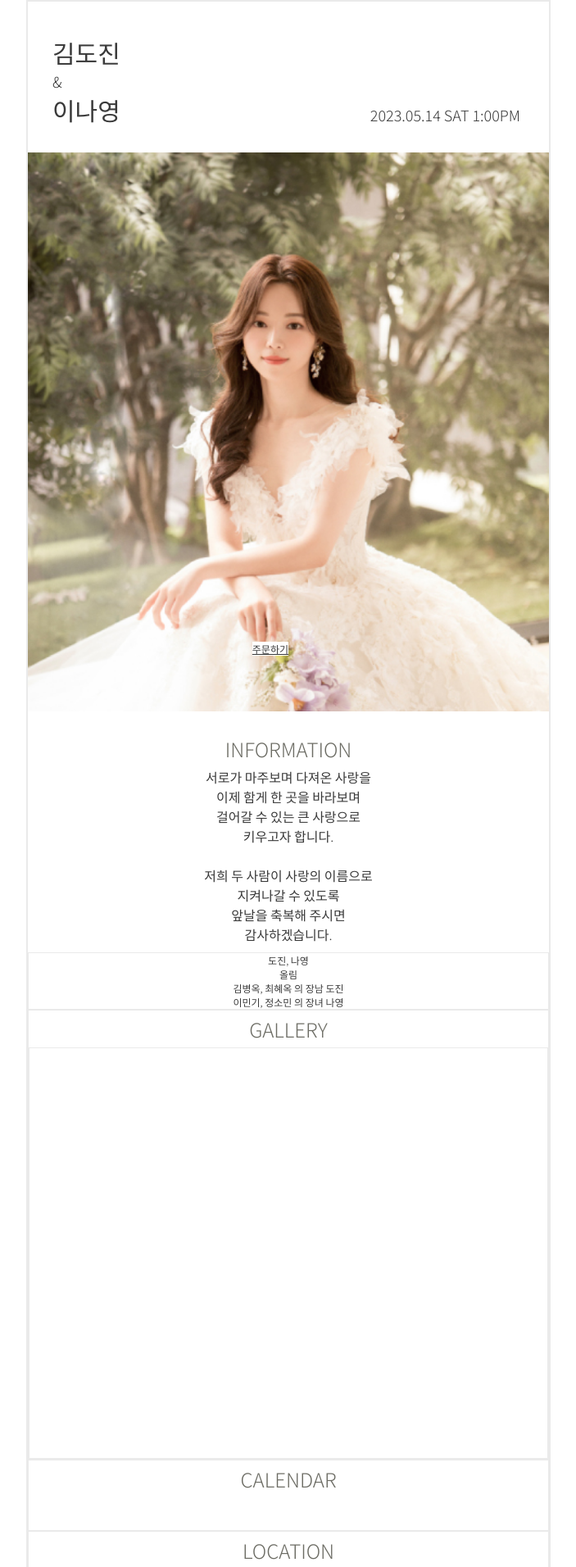
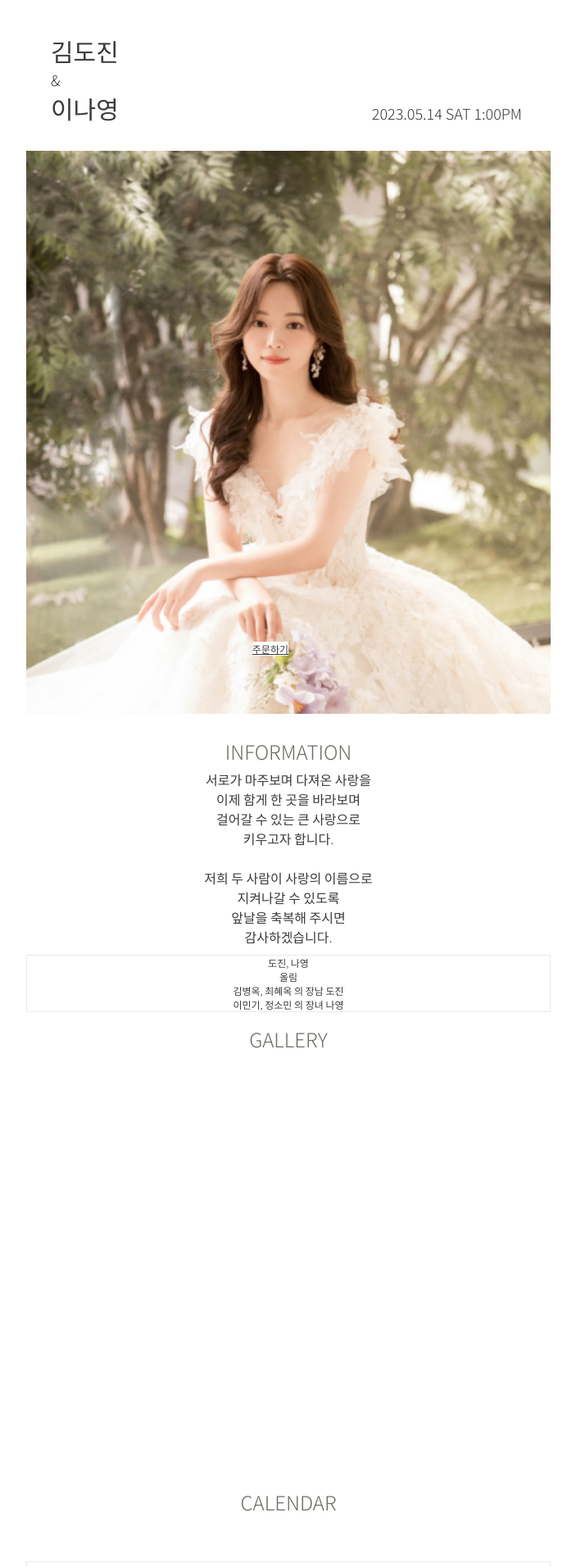
Before and after one commit to iameeo/urbanincard.pythonanywhere.com, a Flask app: page /Sample/0 in a window 1280 px wide. Shown: the top 1912 px of the page at 82% size, without its empty margins (288-991 px from the left). Run offline with Flask 3, Linux system fonts and the light colour scheme; some libraries are stand-ins or nearby versions.

Commit message:
sample 0 edit

```diff
--- a/mysite/templates/Sample/0.html
+++ b/mysite/templates/Sample/0.html
@@ -38,11 +38,11 @@
     }
 
     .wrap {
-        border: 1px solid #eaeaea;
+        border: 0px solid #eaeaea;
     }
 
     .contents {
-        border: 1px solid #eaeaea;
+        border: 0px solid #eaeaea;
     }
 
     .contents h1 {
@@ -68,11 +68,12 @@
     }
 
     .contents > .gallery_wrap {
-        border: 1px solid #eaeaea;
+        border: 0px solid #eaeaea;
+        padding:10px 0px;
     }
 
     .contents > .gallery_wrap > .gallery {
-        border: 1px solid #eaeaea;
+        border: 0px solid #eaeaea;
         height:500px;
     }
 
@@ -110,7 +111,8 @@
 }
 
     .contents > .cullender {
-        border: 1px solid #eaeaea;
+        border: 0px solid #eaeaea;
+        padding:10px 0px;
     }
 
     .contents > .location {
@@ -140,7 +142,7 @@
     --calendar-nextprev-bg-color: transparent;
     --next-prev-arrow-color : #FFF;
     --calendar-border-radius: 16px;
-    --calendar-prevnext-date-color: #484848
+    --calendar-prevnext-date-color: #bbbbbb
 }
 
 * {
@@ -182,7 +184,7 @@
 
 .calendar .calendar-inner .calendar-body div:nth-child(-n+7) {
     border: 1px solid transparent;
-    border-bottom: 1px solid var(--weekdays-border-bottom-color);
+    border-bottom: 1px solid #bbbbbb;
 }
 
 .calendar .calendar-inner .calendar-body div:nth-child(-n+7):hover {
@@ -191,15 +193,16 @@
 }
 
 .calendar .calendar-inner .calendar-body div>a {
-    color: #eaeaea;
+    color: #5d5d5d;
     text-decoration: none;
     display: flex;
     justify-content: center;
 }
 
 .calendar .calendar-inner .calendar-body div:hover {
-    border: 1px solid var(--calendar-date-hover-color);
+    /*border: 1px solid var(--calendar-date-hover-color);
     border-radius: 4px;
+    */
 }
 
 .calendar .calendar-inner .calendar-body div.empty-dates:hover {
@@ -242,7 +245,7 @@
 
 .calendar .calendar-inner .calendar-body .calendar-today {
     /*background: var(--calendar-today-color);*/
-    background-color: #eaeaea;
+    background-color: #bbbbbb;
     border-radius: 4px;
 }
 
@@ -251,6 +254,7 @@
 }
 
 .calendar .calendar-inner .calendar-body .calendar-today a {
+  color:#fff;
     outline: 2px solid var(--calendar-today-innerborder-color);
 }
 
@@ -396,9 +400,10 @@
 //Added previous month and next month view
 
 function CalendarControl() {
-    const calendar = new Date();
+    const eventDate = new Date(2023, 4, 14)
+    const calendar = new Date(eventDate);
     const calendarControl = {
-      localDate: new Date(),
+      localDate: new Date(eventDate),
       prevMonthLastDate: null,
       calWeekDays: ["Sun", "Mon", "Tue", "Wed", "Thu", "Fri", "Sat"],
       calMonthName: [
@@ -474,13 +479,13 @@
         document.querySelector(
           ".calendar"
         ).innerHTML += `<div class="calendar-inner"><div class="calendar-controls">
-          <div class="calendar-prev"><a href="#"><svg xmlns="http://www.w3.org/2000/svg" width="128" height="128" viewBox="0 0 128 128"><path fill="#666" d="M88.2 3.8L35.8 56.23 28 64l7.8 7.78 52.4 52.4 9.78-7.76L45.58 64l52.4-52.4z"/></svg></a></div>
+          <div class="calendar-prev"><a><svg xmlns="http://www.w3.org/2000/svg" width="128" height="128" viewBox="0 0 128 128"><path fill="#666" d="M88.2 3.8L35.8 56.23 28 64l7.8 7.78 52.4 52.4 9.78-7.76L45.58 64l52.4-52.4z"/></svg></a></div>
           <div class="calendar-year-month">
           <div class="calendar-month-label"></div>
           <div>-</div>
           <div class="calendar-year-label"></div>
           </div>
-          <div class="calendar-next"><a href="#"><svg xmlns="http://www.w3.org/2000/svg" width="128" height="128" viewBox="0 0 128 128"><path fill="#666" d="M38.8 124.2l52.4-52.42L99 64l-7.77-7.78-52.4-52.4-9.8 7.77L81.44 64 29 116.42z"/></svg></a></div>
+          <div class="calendar-next"><a><svg xmlns="http://www.w3.org/2000/svg" width="128" height="128" viewBox="0 0 128 128"><path fill="#666" d="M38.8 124.2l52.4-52.42L99 64l-7.77-7.78-52.4-52.4-9.8 7.77L81.44 64 29 116.42z"/></svg></a></div>
           </div>
           <div class="calendar-today-date">Today:
             ${calendarControl.calWeekDays[calendarControl.localDate.getDay()]},
@@ -522,14 +527,14 @@
           } else {
             document.querySelector(
               ".calendar .calendar-body"
-            ).innerHTML += `<div class="number-item" data-num=${count}><a class="dateNumber" href="#">${count++}</a></div>`;
+            ).innerHTML += `<div class="number-item" data-num=${count}><a class="dateNumber">${count++}</a></div>`;
           }
         }
         //remaining dates after month dates
         for (let j = 0; j < prevDateCount + 1; j++) {
           document.querySelector(
             ".calendar .calendar-body"
-          ).innerHTML += `<div class="number-item" data-num=${count}><a class="dateNumber" href="#">${count++}</a></div>`;
+          ).innerHTML += `<div class="number-item" data-num=${count}><a class="dateNumber">${count++}</a></div>`;
         }
         calendarControl.highlightToday();
         calendarControl.plotPrevMonthDates(prevMonthDatesArray);
```
